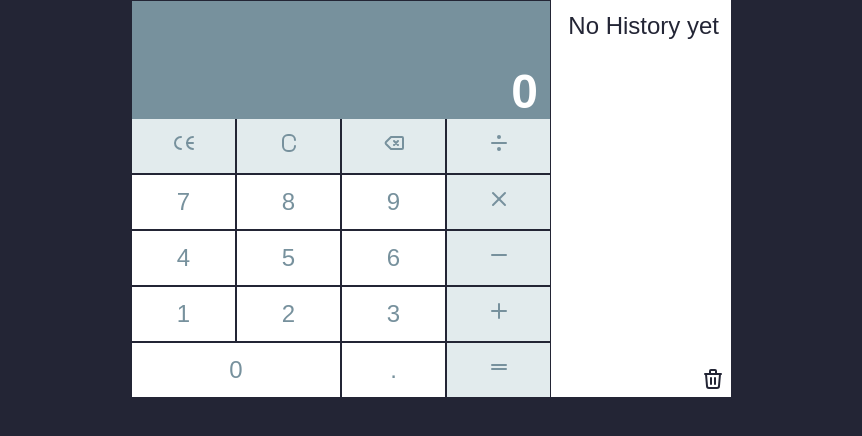
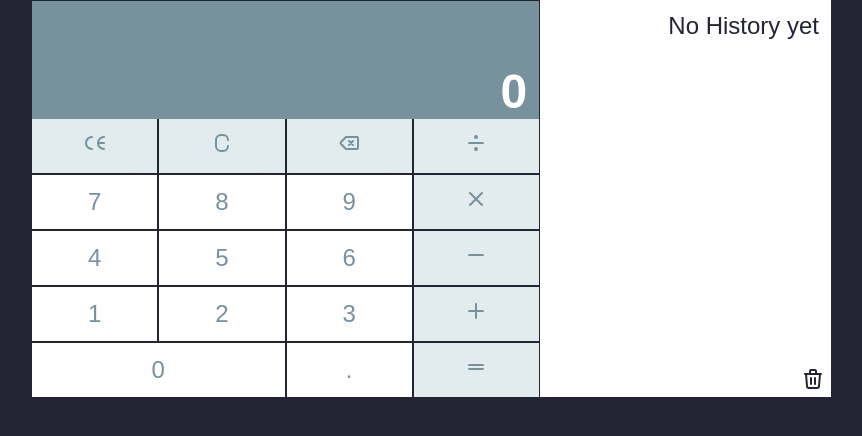
Before and after one commit to GinaLeeAlfy/react_calculator, a React (Vite) app: page / in a window 1280 px wide. Shown: the top 436 px of the page, without its empty margins (209-1071 px from the left). Built offline with nearby package versions, Linux system fonts and the light colour scheme.

Commit message:
playing around with layouts

```diff
--- a/src/style.css
+++ b/src/style.css
@@ -29,16 +29,12 @@ body {
 
 #root {
   width: 100%;
-  max-width: 600px;
+  max-width: 800px;
 }
 
 .container {
-  display: grid;
-  grid-template-rows: 3fr 7fr;
-  grid-template-columns: 7fr 3fr;
-  grid-template-areas:
-    "display history"
-    "buttons history";
+  display: flex;
+  flex-direction: column;
 }
 
 .history {
@@ -49,6 +45,8 @@ body {
   background-color: var(--white);
   color: var(--black);
   align-items: end;
+  overflow: scroll;
+  flex-grow: 3;
 }
 
 .flex-col {
@@ -89,6 +87,8 @@ body {
   justify-content: end;
   padding: 0.5rem;
   padding-bottom: 0;
+  overflow: scroll;
+  min-height: 100px;
 }
 
 .buttons {
@@ -142,3 +142,14 @@ svg {
 path {
   pointer-events: none;
 }
+
+@media (min-width: 600px) {
+  .container {
+    display: grid;
+    grid-template-rows: 3fr 7fr;
+    grid-template-columns: 7fr 4fr;
+    grid-template-areas:
+      "display history"
+      "buttons history";
+  }
+}
```
